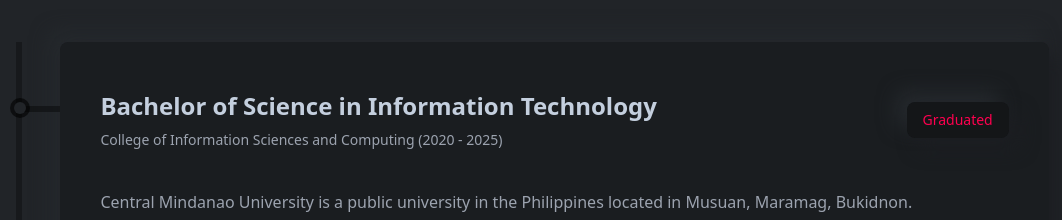
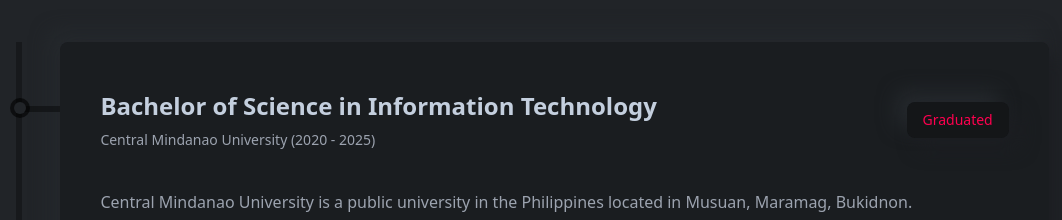
Before and after one commit to cmuciscaguinea/joemaraguineaportfolio, a React (Create React App) app: page / in a window 1280 px wide. Shown: the part 2900-3120 px from the top of the page, without its empty margins (0-1062 px from the left). Built offline with nearby package versions, Linux system fonts and the light colour scheme.

Commit message:
Update Education.js

```diff
--- a/src/components/resume/Education.js
+++ b/src/components/resume/Education.js
@@ -19,7 +19,7 @@
           <ResumeCard
             title="Bachelor of Science in Information Technology"
             subTitle="Central Mindanao University (2020 - 2025)"
-            subTitle="College of Information Sciences and Computing (2020 - 2025)"
+            // subTitle="College of Information Sciences and Computing (2020 - 2025)"
             result="Graduated"
             des="Central Mindanao University is a public university in the Philippines located in Musuan, Maramag, Bukidnon."
           />
```
